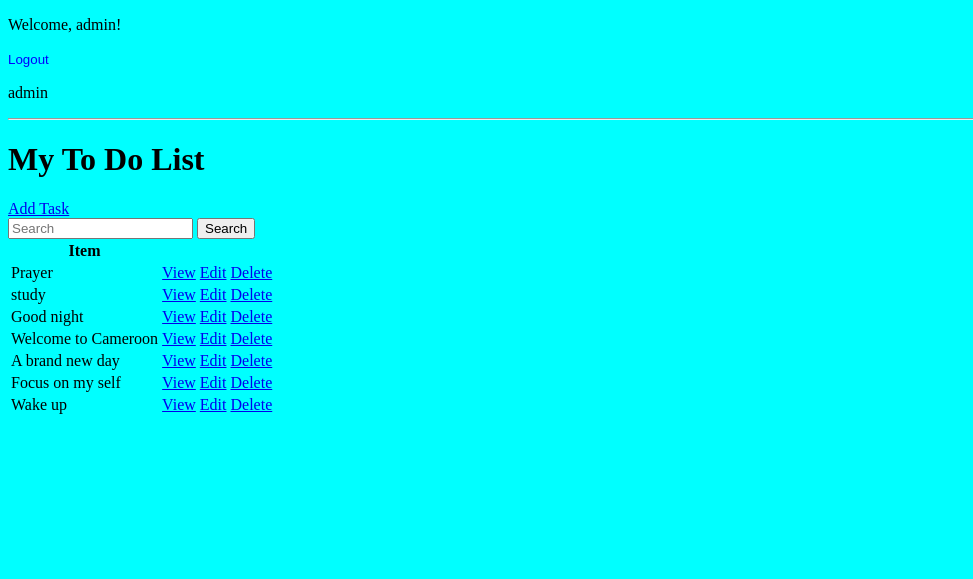
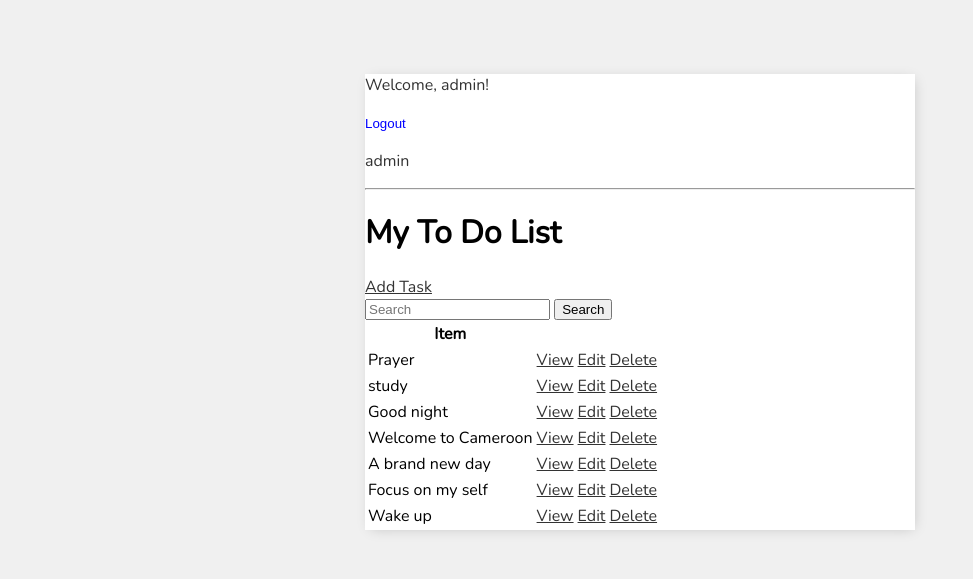
Before and after one commit to MaximeDYNA/todo_list, a Django app: page / in a window 1280 px wide. Shown: the top 579 px of the page, without its empty margins (0-973 px from the left). Run offline with Django 5.2, Linux system fonts and the light colour scheme; a user stored in the database is signed in; data comes from the database, SQL or seed files in the repository; both versions use the stored data as it was after the commit.

Commit message:
View Template is loading

```diff
--- a/base/templates/base/login.html
+++ b/base/templates/base/login.html
@@ -1,3 +1,6 @@
+{%  extends 'base/main.html'  %}
+{% block content %}
+
 <h1>Login</h1>
 
 <form method="POST">
@@ -8,3 +11,5 @@
 
 
 <p>Don't have an account? <a href="{% url 'register' %}">Register here</a></p>
+
+{% endblock content %}
--- a/base/templates/base/main.html
+++ b/base/templates/base/main.html
@@ -10,9 +10,36 @@
         <meta name="description" content="A simple todo list application">
         <meta name="viewport" content="width=device-width, initial-scale=1.0">
 
+        <link rel="preconnect" href="https://fonts.gstatic.com">
+        <link href="https://fonts.googleapis.com/css2?family=Nunito:wght@200&display=swap" rel="stylesheet">
+
         <style>
             body{
-                background-color: aqua;
+                background-color: #f0f0f0;
+                font-family: 'Nunito', sans-serif;
+                padding: 50px;
+            }
+
+            h1,
+            h2,
+            h3,
+            h4,
+            h5,
+            h6{
+                font-family: 'Raleway'sans-serif;
+            }
+
+            a,
+            p{
+                color: #333;
+            }
+
+            .container{
+                max-width: 550px;
+                margin: auto;
+                background-color: #fff;
+                -webkit-box-shadow: 2px 2px 13px -4px rgba(0, 0, 0, 0.21);
+                box-shadow: 2px 2px 13px -4px rgba(0, 0, 0, 0.21);
 
             }
         </style>
--- a/base/templates/base/register.html
+++ b/base/templates/base/register.html
@@ -1,3 +1,7 @@
+{%  extends 'base/main.html'  %}
+{% block content %}
+
+
 <h1>Register</h1>
 
 <form method="POST">
@@ -8,3 +12,5 @@
 
 
 <p>Already have an account? <a href="{% url 'login' %}">Login here</a></p>
+
+{% endblock content %}
--- a/base/templates/base/task_confirm_delete.html
+++ b/base/templates/base/task_confirm_delete.html
@@ -1,3 +1,7 @@
+{%  extends 'base/main.html'  %}
+{% block content %}
+
+
 <a href="{% url 'tasks' %}">Go Back</a>
 
 <form method="POST">
@@ -7,3 +11,5 @@
 
 
 </form>
+
+{% endblock content %}
--- a/base/templates/base/task_form.html
+++ b/base/templates/base/task_form.html
@@ -1,3 +1,7 @@
+{%  extends 'base/main.html'  %}
+{% block content %}
+
+
 <h3>Task Form</h3>
 <a href="{% url 'tasks' %}">Go Back</a>
 
@@ -7,3 +11,5 @@
 
     <input type="submit" value="Submit">
 </form>
+
+{% endblock content %}
```
Also changed, not shown: base/templates/base/task_list.html (+2 -47 lines), db.sqlite3.
